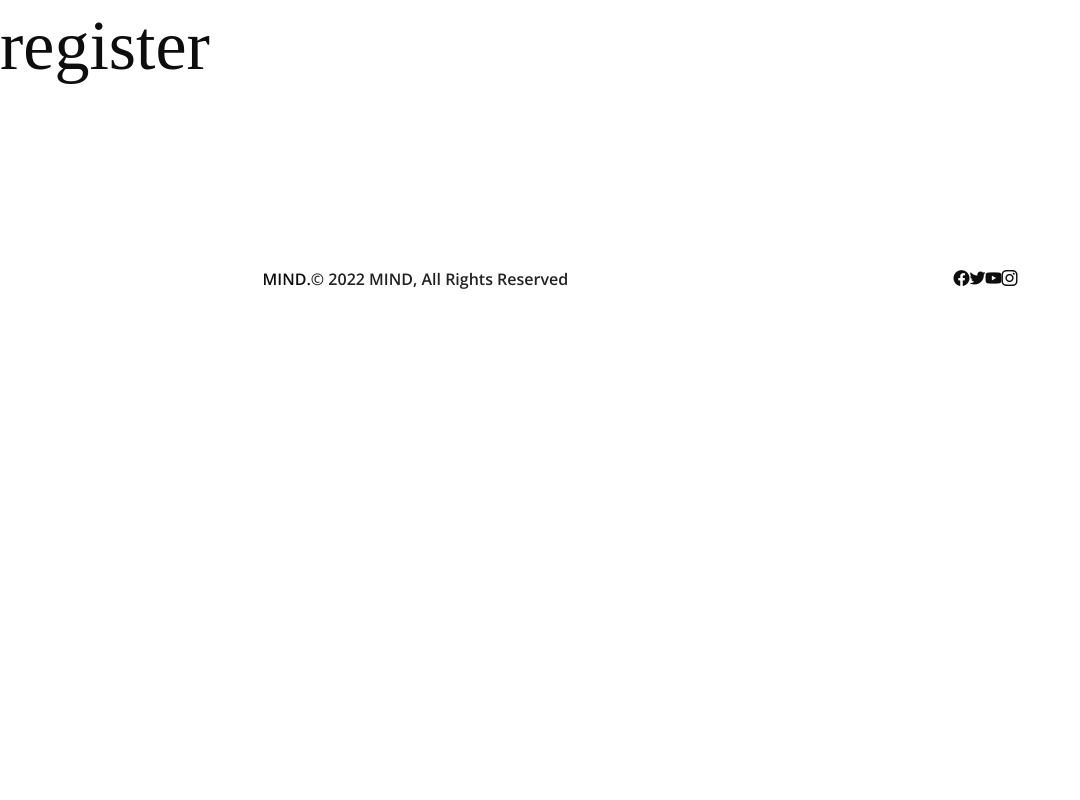
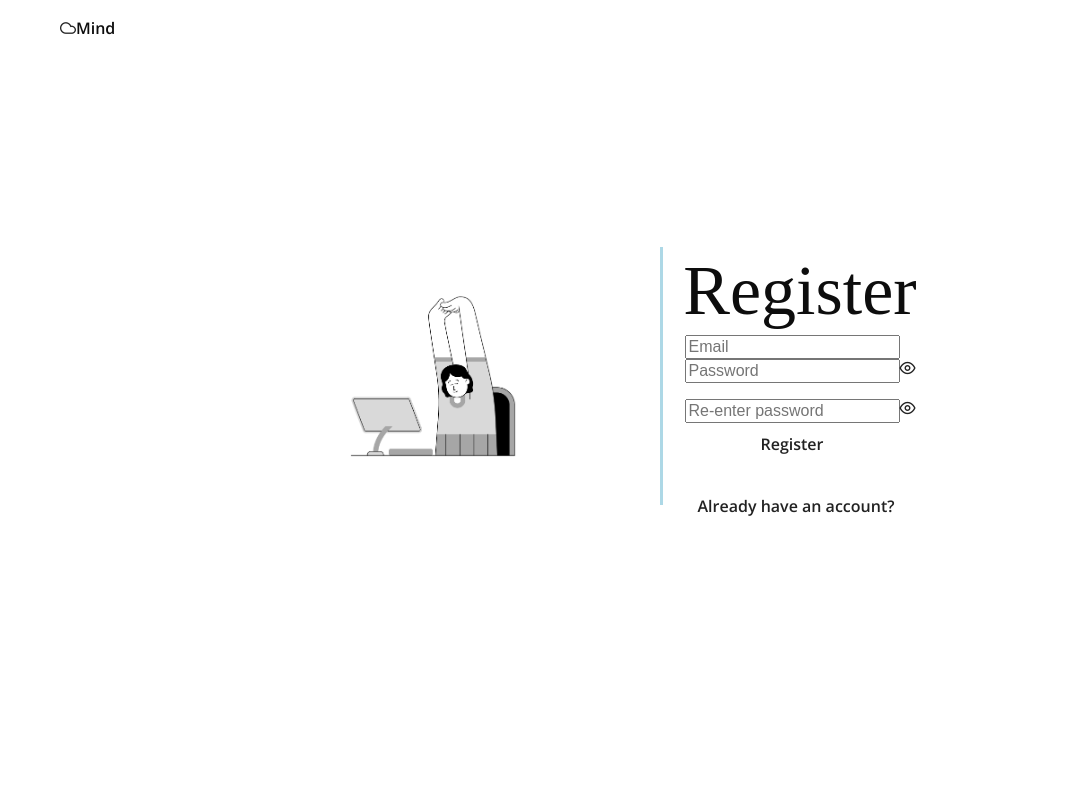
Before and after one commit to Paulinaxx/mind, a React (Vite) app: page /register in a window 1280 px wide. Shown: the top 800 px of the page, without its empty margins (0-1080 px from the left). Built offline with nearby package versions, Linux system fonts and the light colour scheme; the HTML template or start-up script is replaced by a standard one.

Commit message:
login and register page with supabase

```diff
--- a/package.json
+++ b/package.json
@@ -9,6 +9,7 @@
     "preview": "vite preview"
   },
   "dependencies": {
+    "@supabase/supabase-js": "^2.1.3",
     "primeicons": "^6.0.1",
     "primereact": "^8.7.2",
     "react": "^18.2.0",
--- a/src/components/Dashboard.jsx
+++ b/src/components/Dashboard.jsx
@@ -5,18 +5,42 @@ import Navbar_logout from "./dashboard/Navbar_logout.jsx";
 import Welcome from "./dashboard/Welcome.jsx";
 import AddSubscription from "./dashboard/Add_subscription.jsx";
 import YourSubscriptions from "./dashboard/Your_subscriptions.jsx";
-
+import supabase from "../services/supabase.js";
+import { useState, useEffect } from 'react';
+import { useNavigate } from "react-router-dom";
 
 
 export default function Main_Dashboard() {
 
+    const [isLogged, setIsLogged] = useState(false);
+    const navigate = useNavigate();
+
+    useEffect(() => {
+        const isUserLogged = async() => {
+            const { data: { user } } = await supabase.auth.getUser();
+
+            if (!user) {
+                navigate('/Login');
+            }
+            setIsLogged(true);
+        }
+
+        isUserLogged();
+
+    }, []);
+
     return(
-        <div>
-            <Navbar_logout />
-            <Welcome />
-            <AddSubscription />
-            <YourSubscriptions />
-            <Outlet />
-        </div>
+        <>
+            {
+                isLogged &&
+                (<div>
+                    <Navbar_logout />
+                    <Welcome />
+                    <AddSubscription />
+                    <YourSubscriptions />
+                    <Outlet />
+                    </div>)
+            }
+        </>
     );
 }
--- a/src/components/Login.jsx
+++ b/src/components/Login.jsx
@@ -3,18 +3,47 @@ import { InputText } from 'primereact/inputtext';
 import { Password } from 'primereact/password';
 import 'primeicons/primeicons.css';
 import { Button } from 'primereact/button'
+import Navbar from './Navbar_empty.jsx'
+import supabase from "../services/supabase.js";
+import { useNavigate } from "react-router-dom";
 
 
 export default function Login() {
+
+    const navigate = useNavigate();
+    const handleLogin = async (e) => {
+        e.preventDefault();
+
+
+        const [email, password ] = e.target.elements;
+
+
+
+        let { data: {user, error}} = await supabase.auth.signInWithPassword({
+            email: email.value,
+            password: password.value
+        });
+
+        if (!error) {
+            //Toast with error message
+        }
+        localStorage.setItem('userData', JSON.stringify(user));
+        navigate('/Dashboard')
+    }
+
     return(
-
-        <div className="login-container">
+        <div className="login">
+            <Navbar />
+            <div className="container">
 
               <div className="img_section">
             <img src={image} alt="hand" className="img-yay"/>
               </div>
 
-              <form className="login-form">
+             <div className="login-section">
+              <form onSubmit={(e) => handleLogin(e)} className="login-form">
+                  <h1>Sign in </h1>
+
               {/*    EMAIL*/}
                   <InputText placeholder="Email" />
                   <span className="ml-2"></span>
@@ -22,13 +51,13 @@ export default function Login() {
                   <Password placeholder="Password" toggleMask feedback={false}/>
                   <span className="ml-2"></span>
                   <span>
-
                       <Button label="Sign In" className="p-button-raised p-button-text p-button-plain"/>
-                      <br />
-                      <i className="pi pi-arrow-right"></i>
-                      <Button label="Register/Create account" className="p-button-link p-button-raised"/>
+                          <br />
+                      <Button onClick={() => navigate('/Register')} label="Register/Create account" className="p-button-link p-button-raised" />
                   </span>
               </form>
+            </div>
            </div>
+        </div>
  )
 }
--- /dev/null
+++ b/src/components/Navbar_empty.jsx
@@ -0,0 +1,10 @@
+
+export default function Navbar_empty(){
+    return(
+
+    <nav className="logo-container">
+        <i className="pi pi-cloud" style={{'fontSize': '1em'}}></i>
+        <a href="/">Mind</a>
+    </nav>
+    )
+}
--- a/src/components/Register.jsx
+++ b/src/components/Register.jsx
@@ -1,3 +1,72 @@
+import Navbar from './Navbar_empty.jsx'
+import image from "../styles/img/yay.jpg";
+import { InputText } from "primereact/inputtext";
+import { Password } from "primereact/password";
+import { Button } from "primereact/button";
+import supabase from "../services/supabase";
+import { useRef } from 'react';
+import { Toast } from 'primereact/toast';
+import { useNavigate } from "react-router-dom";
+
 export default function Register() {
-    return <h1>register</h1>;
+
+    const navigate = useNavigate();
+
+const errorToast = useRef(null);
+
+    const handleRegister = async (e) => {
+        e.preventDefault();
+
+        const [email, password, reenterpassword] = e.target.elements;
+        if (password.value !== reenterpassword.value) {
+            //throw new Error("Passwords must be the same");
+            errorToast.current.show({severity: 'error', summary: 'Error', detail: 'Passwords must be the same.'});
+        }
+
+        let { data: {user, error}} = await supabase.auth.signUp({
+            email: email.value,
+            password: password.value,
+        });
+
+        if (error) {
+            errorToast.current.show({severity: 'error', summary: 'Error', detail: 'Error. Please try again.'})
+        }
+
+        navigate('/Dashboard')
+    }
+
+
+    return(
+        <div className="register">
+            <Navbar />
+            <div className="container">
+
+                <div className="img_section">
+                    <img src={image} alt="hand" className="img-yay"/>
+                </div>
+
+                <div className="register-section">
+                    <Toast ref={errorToast} />
+                    <form onSubmit={(e) => handleRegister(e)} className="register-form">
+                        <h1>Register </h1>
+
+                        {/*    EMAIL*/}
+                        <InputText placeholder="Email" />
+                        <span className="ml-2"></span>
+                        {/*    PASSWORD*/}
+                        <Password placeholder="Password" toggleMask feedback={false}/>
+                        <span className="ml-2"></span>
+                        {/* RE-ENTERPASSWORD*/}
+                        <Password placeholder="Re-enter password" toggleMask feedback={false}/>
+                        <span className="ml-2"></span>
+                        <span>
+                      <Button label="Register" className="p-button-raised p-button-text p-button-plain"/>
+                          <br />
+                      <Button onClick={() => navigate('/Login')} label="Already have an account?" className="p-button-link p-button-raised" />
+                  </span>
+                    </form>
+                </div>
+            </div>
+            </div>
+    );
 }
--- a/src/components/dashboard/Profile.jsx
+++ b/src/components/dashboard/Profile.jsx
@@ -1,12 +1,34 @@
 import 'primeicons/primeicons.css';
 import { Avatar } from 'primereact/avatar';
 import { Button } from 'primereact/button';
+import supabase from "../../services/supabase.js";
+import { useNavigate } from "react-router-dom";
+import { useState, useEffect } from "react";
 
 export default function Profile() {
+
+    const navigate = useNavigate();
+
+    const [ avatarText, setAvatarText ] = useState(null);
+
+    useEffect(() => {
+        setAvatarText(JSON.parse(localStorage.getItem('userData')).email.slice(0,2));
+    }, []);
+
+    const handleLogout = async () => {
+        let { error } = await supabase.auth.signOut()
+
+        if (!error) {
+            localStorage.removeItem('userData');
+            navigate('/Login')
+        }
+
+    }
+
     return(
         <div className="profile__container">
-            <Avatar className="profile" label="X" size="small" shape="circle" />
-            <Button className="p-button-link"> Sign out
+            { avatarText && <Avatar className="profile" label={avatarText.toUpperCase()} size="small" shape="circle" /> }
+            <Button onClick={handleLogout} className="p-button-link"> Sign out
             <i className="pi pi-sign-out"></i>
             </Button>
         </div>
--- a/src/index.scss
+++ b/src/index.scss
@@ -8,7 +8,10 @@
 @import './src/styles/elements/landing/_main_CTA';
 
 //login/register page
-@import './styles/elements/login_register';
+@import 'styles/elements/_navbar_empty.scss';
+@import './styles/elements/_login.scss';
+@import './styles/elements/_register.scss';
+
 
 //dashboard page
 @import './styles/elements/dashboard/_navbar_logout.scss';
--- /dev/null
+++ b/src/services/supabase.js
@@ -0,0 +1,7 @@
+import { createClient } from '@supabase/supabase-js'
+
+const supabaseUrl = 'https://ikpvfnwddmtxrtvsdlrf.supabase.co'
+const supabaseKey = 'eyJhbGciOiJIUzI1NiIsInR5cCI6IkpXVCJ9.eyJpc3MiOiJzdXBhYmFzZSIsInJlZiI6ImlrcHZmbndkZG10eHJ0dnNkbHJmIiwicm9sZSI6ImFub24iLCJpYXQiOjE2NzA1MTk0NDUsImV4cCI6MTk4NjA5NTQ0NX0.upZgzqg-wISlXVhUMKUL5gr1xvG3ZZWDmMCK3KJ_4ME';
+const supabase = createClient(supabaseUrl, supabaseKey)
+
+export default supabase;
--- /dev/null
+++ b/src/styles/elements/_login.scss
@@ -0,0 +1,55 @@
+@import '../settings/_colors.scss';
+
+.login{
+  .container {
+    height: 80vh;
+    width: 50%;
+    display: flex;
+    justify-content: center;
+    align-items: center;
+
+
+    .img_section {
+      max-width: 50%;
+      border-right: 3px solid $light-blue;
+
+      img {
+        width: 60%;
+      }
+    }
+
+    .login-section {
+      text-align: center;
+
+      .login-form {
+        h1{
+        font-family: $font-noto;
+        padding: 50px;
+        }
+
+        span {
+          margin: 8px 8px;
+
+        }
+
+        .p-button-raised{
+          // width: 50%;
+          text-align: center;
+          font-family: $font-open;
+          // padding: 15px;
+
+          &:last-of-type {
+            margin-top:20px
+          }
+          &:hover{
+            text-decoration-line: underline;
+            text-decoration-color: $black;
+          }
+        }
+        .p-button-text{
+          margin-left: -40px;
+        }
+      }
+    }
+  }
+}
--- a/src/styles/elements/_login_register.scss
+++ /dev/null
@@ -1,42 +0,0 @@
-@import '../settings/_colors.scss';
-
-.login-container {
-  height: 100vh;
-  display: flex;
-  justify-content: center;
-  align-items: center;
-
-
-  .img_section {
-    max-width: 50%;
-
-    img {
-      width: 50%;
-    }
-  }
-
-  .login-form {
-    height: 50%;
-    text-align: center;
-    padding-top: 100px;
-   // background-color: blue;
-
-  }
-
-  span {
-    margin: 8px;
-   // padding-top: 10px;
-  }
-
-  .p-button-raised{
-    width: 60%;
-    text-align: center;
-    font-family: $font-open;
-    padding: 15px;
-
-    &:hover{
-      text-decoration-line: underline;
-      text-decoration-color: lightblue;
-    }
-  }
-}
--- /dev/null
+++ b/src/styles/elements/_navbar_empty.scss
@@ -0,0 +1,7 @@
+.logo-container{
+  //background-color: grey;
+  display: flex;
+  align-items: flex-start;
+  margin-left: 40px;
+  padding: 20px;
+}
--- /dev/null
+++ b/src/styles/elements/_register.scss
@@ -0,0 +1,54 @@
+@import '../settings/_colors.scss';
+
+.register{
+  .container {
+    height: 80vh;
+    width: 50%;
+    display: flex;
+    justify-content: center;
+    align-items: center;
+
+
+    .img_section {
+      max-width: 50%;
+      border-right: 3px solid $light-blue;
+
+      img {
+        width: 60%;
+      }
+    }
+
+    .register-section {
+      text-align: center;
+
+      .register-form {
+        h1{
+          padding: 20px;
+        }
+        span {
+          margin: 8px 8px;
+
+        }
+
+        .p-button-raised{
+          // width: 50%;
+          text-align: center;
+          font-family: $font-open;
+          // padding: 15px;
+
+          &:last-of-type {
+            margin-top:20px
+          }
+          &:hover{
+            text-decoration-line: underline;
+            text-decoration-color: $black;
+          }
+        }
+        .p-button-text{
+          margin-left: -40px;
+        }
+      }
+    }
+
+  }
+}
```
Also changed, not shown: 1 other file (tests, documents, lock files or other folders).
